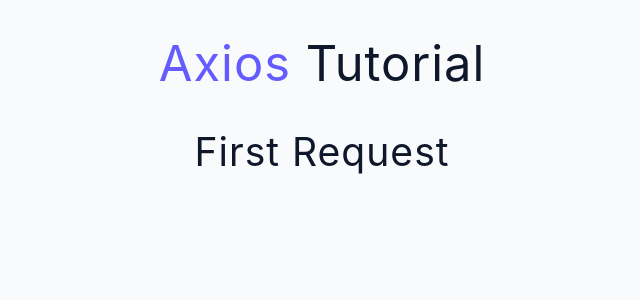
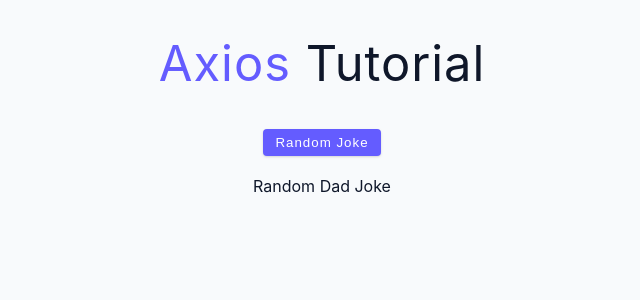
Before and after one commit to locaulker/05-axios-tutorial, a React (Create React App) app: page / in a window 1280 px wide. Shown: the top 300 px of the page, without its empty margins (318-958 px from the left). Built offline with nearby package versions, Linux system fonts and the light colour scheme; no server answers.

Commit message:
get request with headers

```diff
--- a/src/App.js
+++ b/src/App.js
@@ -1,5 +1,5 @@
 import Title from "./components/Title"
-import Setup from "./examples/1-first-request"
+import Setup from "./examples/2-headers"
 
 function App() {
   return (
--- a/src/examples/2-headers.js
+++ b/src/examples/2-headers.js
@@ -1,23 +1,32 @@
-import { useState } from 'react';
-import axios from 'axios';
+import { useState } from "react"
+import axios from "axios"
 
-const url = 'https://icanhazdadjoke.com/';
+const url = "https://icanhazdadjoke.com/"
 // Accept : 'application/json'
 
 const Headers = () => {
-  const [joke, setJoke] = useState('random dad joke');
+  const [joke, setJoke] = useState("Random Dad Joke")
 
   const fetchDadJoke = async () => {
-    console.log('fetch dad joke');
-  };
+    try {
+      const { data } = await axios(url, {
+        headers: {
+          Accept: "application/json"
+        }
+      })
+      setJoke(data.joke)
+    } catch (error) {
+      console.error(error.response)
+    }
+  }
 
   return (
-    <section className='section text-center'>
-      <button className='btn' onClick={fetchDadJoke}>
+    <section className="section text-center">
+      <button className="btn" onClick={fetchDadJoke}>
         random joke
       </button>
-      <p className='dad-joke'>{joke}</p>
+      <p className="dad-joke">{joke}</p>
     </section>
-  );
-};
-export default Headers;
+  )
+}
+export default Headers
```
Also changed, not shown: 1 other file (tests, documents, lock files or other folders).
